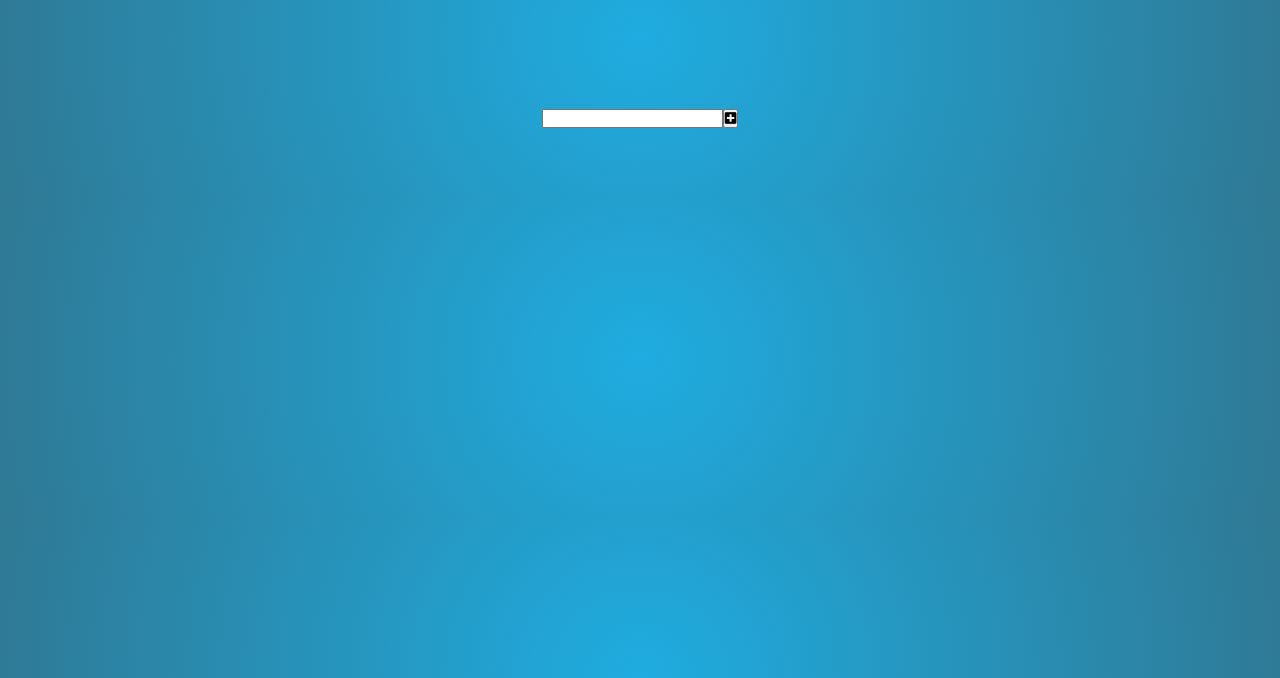
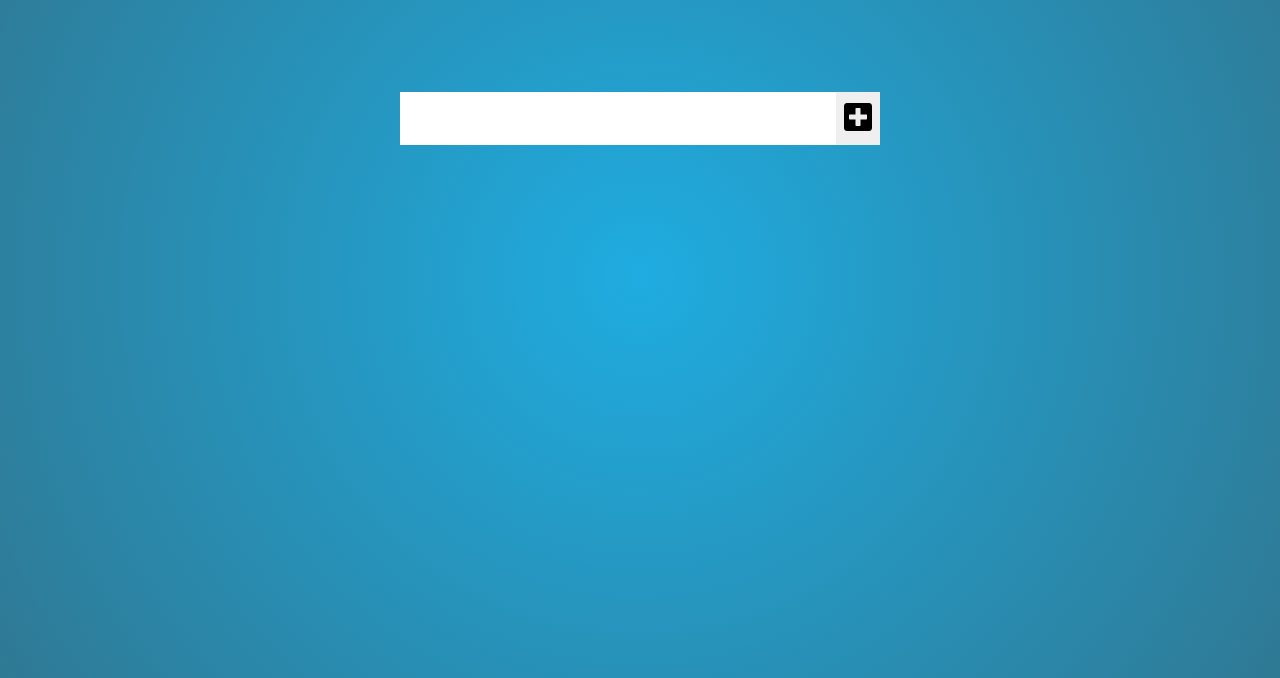
Before and after one commit to davewinnyk/TO_DO_LIST, a plain HTML site: page index.html in a window 1280 px wide. Shown: the part 122-800 px from the top of the page. Drawn offline with Linux system fonts and the light colour scheme.

Commit message:
Update style.css

```diff
--- a/style.css
+++ b/style.css
@@ -8,7 +8,6 @@ body {
     background-image: radial-gradient(circle, #1FACE0, #2F7994);
     color:  #E3DA54;
     font-family: 'Oxygen', sans-serif;
-    text
     min-height: 100vh;
 }
 
@@ -24,4 +23,12 @@ form {
     justify-content: center;
     align-content: center;
     align-items: center;
+    text-align: center;
+    width: auto;
 }
+
+form input, form button{
+    padding: 0.5rem;
+    font-size: 2rem;
+    border: none;
+}
```
